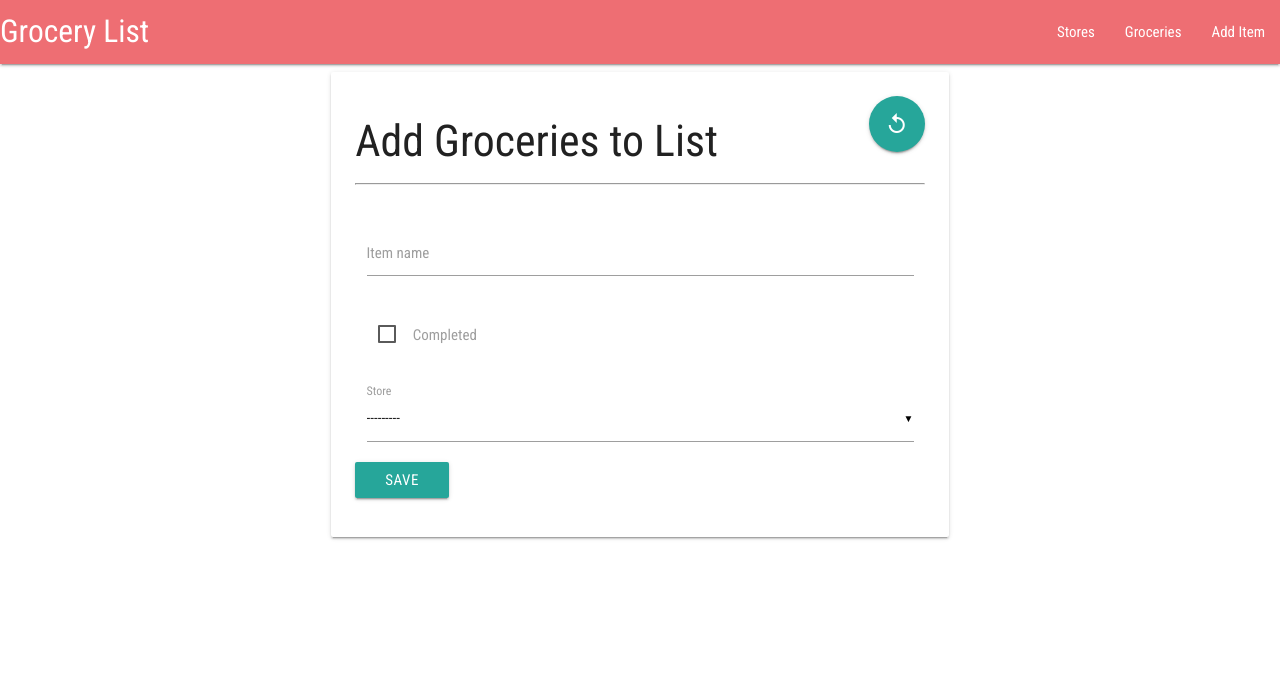
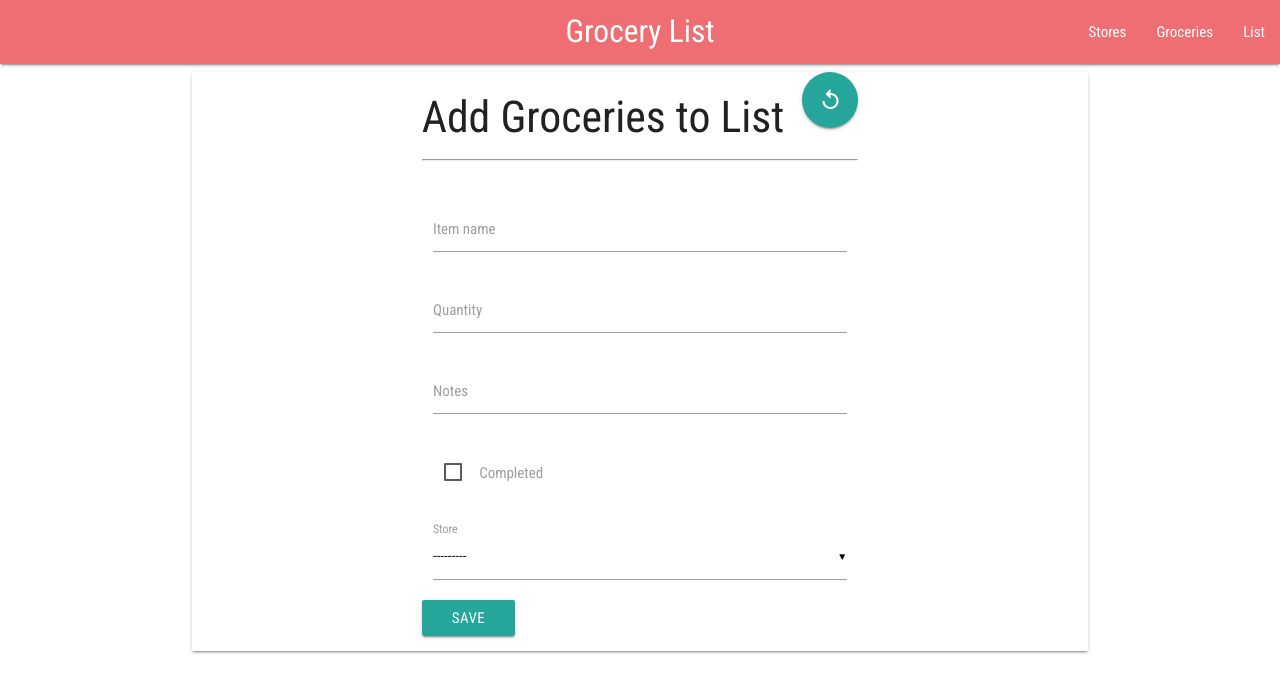
Before and after one commit to sdossettswift/python-groceries, a Django app: page /item/new/ in a window 1280 px wide. Shown: the top 693 px of the page. Run offline with Django 3.2, Linux system fonts and the light colour scheme; data that the repository does not hold is empty; some libraries are stand-ins or nearby versions.

Commit message:
added notes and quantity fields to item & stores

```diff
--- a/groceries/forms.py
+++ b/groceries/forms.py
@@ -7,11 +7,11 @@ from .models import Item
 class ItemForm(forms.ModelForm):
     class Meta:
         model = Item
-        fields = ("item_name", "completed", "store")
+        fields = ("item_name", "quantity", "notes", "completed", "store")
 
 
 
 class StoreForm(forms.ModelForm):
     class Meta:
         model = Store
-        fields = ("store_name", "address")
+        fields = ("store_name", "store_notes", "address")
--- a/groceries/models.py
+++ b/groceries/models.py
@@ -5,7 +5,8 @@ from django.utils import timezone
 
 class Store(models.Model):
     store_name = models.CharField(max_length=20)
-    address = models.CharField(max_length=30)
+    address = models.CharField(max_length=30, null=True)
+    store_notes = models.CharField(max_length=300, null=True, blank=True)
 
     def __str__(self):
         return self.store_name
@@ -24,6 +25,8 @@ class Item(models.Model):
     item_name = models.CharField(max_length=50)
     date_added = models.DateTimeField(default=timezone.now)
     date_completed = models.DateTimeField(blank=False, null=True)
+    quantity = models.IntegerField(null=True, blank=True)
+    notes = models.CharField(max_length=200, null=True, blank=True)
 
     def complete(self):
         self.date_completed = timezone.now()
--- a/groceries/templates/groceries/base.html
+++ b/groceries/templates/groceries/base.html
@@ -21,15 +21,24 @@
 		 </script>
 	<body>
 	{% include "groceries/navbar.html" %}
-		<div class="row">
-			<div class="col s12 m6 offset-m3">
-				<div class="card">
-					<div class="card-content">
-            {% block content %}
-            {% endblock %}
+		<div class="container">
+			<div class="card" id="main-card">
+				<div class="row ">
+					<div class="col m3"></div>
+					<div class="col m6">
+						{% block content %}
+						{% endblock %}
+
+
 					</div>
+
 				</div>
+
+
+
 			</div>
+
+
 		</div>
 	</body>
 </html>
--- a/groceries/templates/groceries/item_form.html
+++ b/groceries/templates/groceries/item_form.html
@@ -12,7 +12,20 @@
               {{ form.item_name.label }}{% if form.item_name.help_text %} ({{ form.item_name.help_text }}){% endif %}
             </label>
       </div>
-      <div class="input-field col s12">
+			<div class="input-field col s12">
+				{{ form.quantity }}
+						<label for="{{ form.quantity.auto_id }}">
+							{{ form.quantity.label }}{% if form.quantity.help_text %} ({{ form.quantity.help_text }}){% endif %}
+						</label>
+			</div>
+			<div class="input-field col s12">
+				{{ form.notes }}
+						<label for="{{ form.notes.auto_id }}">
+							{{ form.notes.label }}{% if form.notes.help_text %} ({{ form.notes.help_text }}){% endif %}
+						</label>
+			</div>
+
+			<div class="input-field col s12">
         {{ form.completed }}
         <label for="{{ form.completed.auto_id }}">
          {{ form.completed.label }}{% if form.completed.help_text %} ({{ form.completed.help_text }}){% endif %}
--- a/groceries/templates/groceries/item_new.html
+++ b/groceries/templates/groceries/item_new.html
@@ -1,7 +1,7 @@
 {% extends 'groceries/base.html' %}
 
 {% block content %}
-<a class="btn-floating btn-large waves-effect waves-right right primary" href="/items"><i class="material-icons">replay</i></a>
+<a class="btn-floating btn-large waves-effect waves-right right primary" href="/"><i class="material-icons">replay</i></a>
 	<h3>Add Groceries to List</h3>
 	<hr/>
 	<br/>
--- a/groceries/templates/groceries/navbar.html
+++ b/groceries/templates/groceries/navbar.html
@@ -1,10 +1,11 @@
 <nav>
   <div class="nav-wrapper">
-    <a href="/" class="brand-logo">Grocery List</a>
+    <a href="/" class="brand-logo center">Grocery List</a>
     <ul class="right hide-on-med-and-down">
       <li><a href="/stores"> Stores</a></li>
       <li><a href="/items"> Groceries</a></li>
-      <li><a href="/item/new">Add Item</a></li>
+      <li><a href="/"> List</a></li>
+
     </ul>
   </div>
 </nav>
--- a/groceries/views.py
+++ b/groceries/views.py
@@ -11,6 +11,7 @@ def complete_item(request, pk):
     item.completed = True
     item.save()
     return redirect('to_do_list')
+
 
 def buy_again(request, pk):
     item = get_object_or_404(Item, pk=pk)
@@ -48,7 +49,7 @@ def item_new(request):
             item.owner = request.user
             item.date_added = timezone.now()
             item.save()
-            return redirect('to_do_list')
+            return redirect('/')
     else:
         form = ItemForm()
     return render(request, 'groceries/item_new.html', {'form': form})
@@ -69,6 +70,7 @@ def item_new_to_store(request, pk):
     else:
         form = ItemForm()
     return render(request, 'groceries/item_new.html', {'form': form})
+
 
 def store_new(request):
     if request.method == "POST":
```
Also changed, not shown: groceries/templates/groceries/store_form.html (+9 -2 lines), groceries/templates/groceries/store_list.html (+3 -4 lines), groceries/templates/groceries/to_do_list.html (+9 -10 lines), groceries/migrations/0003_auto_20170526_1506.py (added), groceries/migrations/0004_auto_20170526_1513.py (added).
